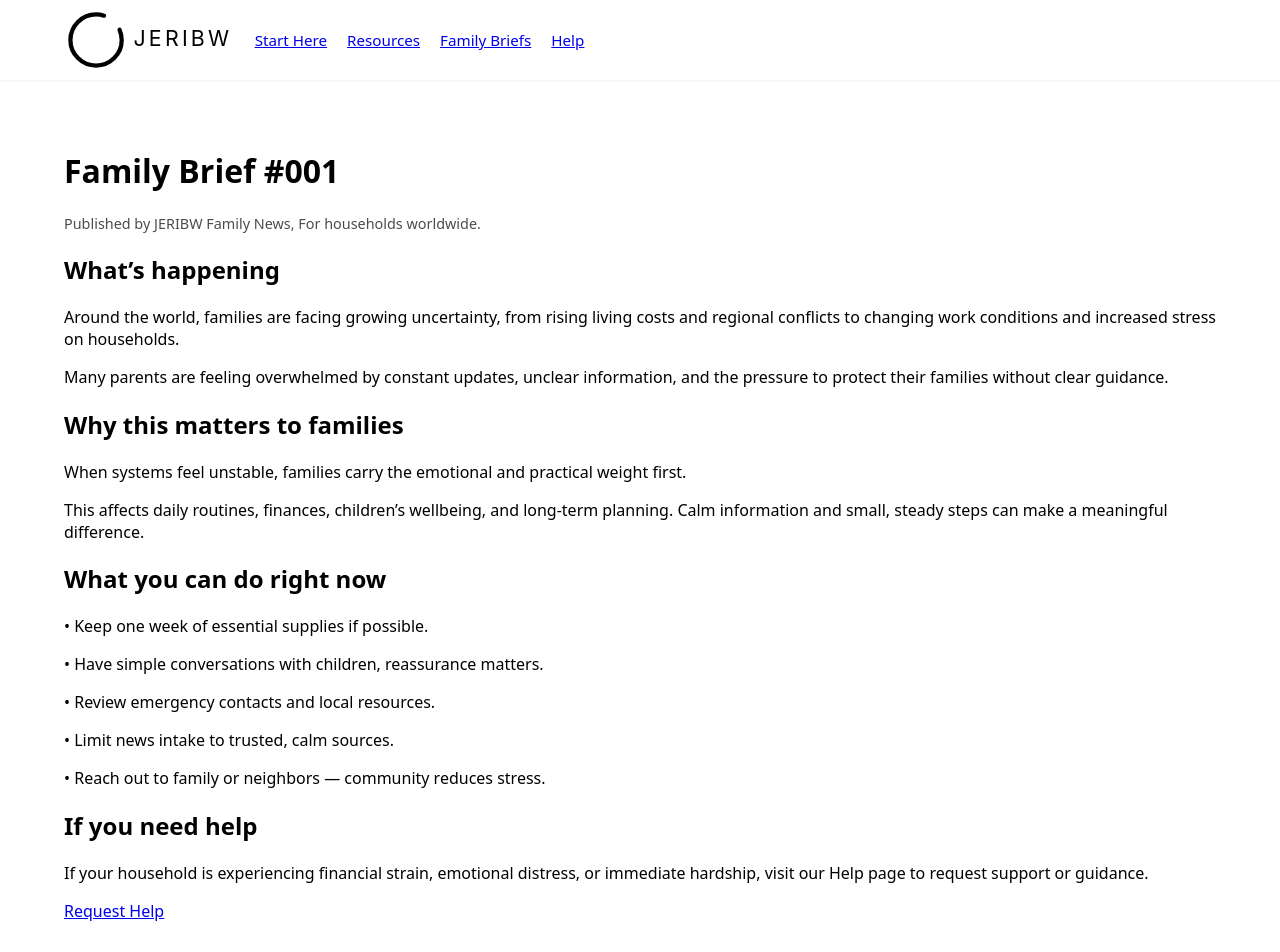
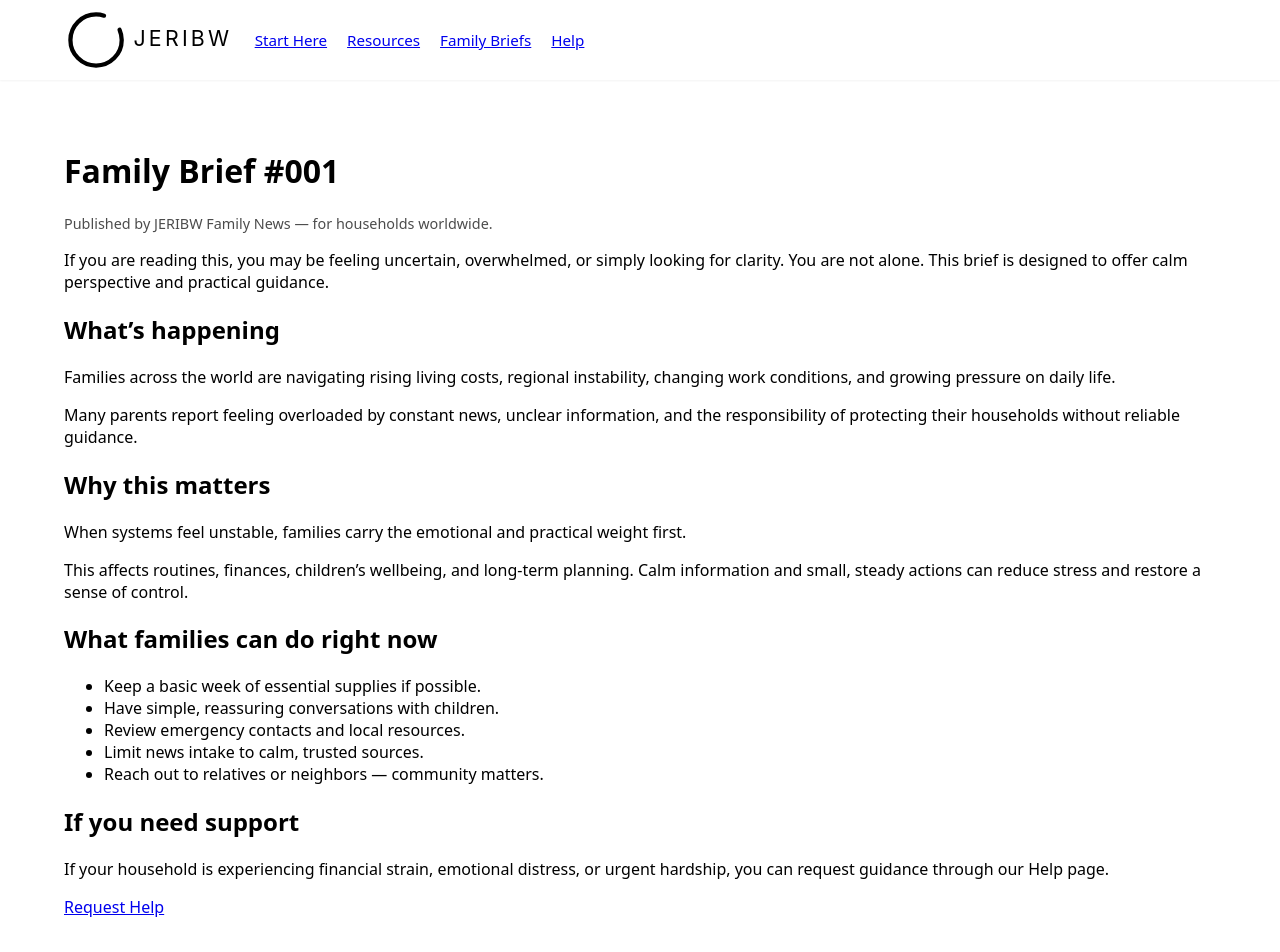
Before and after one commit to Jeribw-Foundation/jeribw, a Next.js app: page /briefs/first-family-brief in a window 1280 px wide. Shown: the top 952 px of the page. Built offline with nearby package versions, Linux system fonts and the light colour scheme.

Commit message:
Refine First Family Brief layout and content for clarity and calm guidance

```diff
--- a/app/briefs/first-family-brief/page.tsx
+++ b/app/briefs/first-family-brief/page.tsx
@@ -4,27 +4,35 @@ export default function FirstFamilyBrief() {
       <h1>Family Brief #001</h1>
 
       <p style={{ opacity: 0.7, fontSize: "0.9rem" }}>
-        Published by JERIBW Family News, For households worldwide.
+        Published by JERIBW Family News — for households worldwide.
       </p>
+
+      <section>
+        <p>
+          If you are reading this, you may be feeling uncertain, overwhelmed, or
+          simply looking for clarity. You are not alone. This brief is designed
+          to offer calm perspective and practical guidance.
+        </p>
+      </section>
 
       <section>
         <h2>What’s happening</h2>
 
         <p>
-          Around the world, families are facing growing uncertainty, from rising
-          living costs and regional conflicts to changing work conditions and
-          increased stress on households.
+          Families across the world are navigating rising living costs, regional
+          instability, changing work conditions, and growing pressure on daily
+          life.
         </p>
 
         <p>
-          Many parents are feeling overwhelmed by constant updates, unclear
-          information, and the pressure to protect their families without clear
-          guidance.
+          Many parents report feeling overloaded by constant news, unclear
+          information, and the responsibility of protecting their households
+          without reliable guidance.
         </p>
       </section>
 
       <section>
-        <h2>Why this matters to families</h2>
+        <h2>Why this matters</h2>
 
         <p>
           When systems feel unstable, families carry the emotional and practical
@@ -32,28 +40,30 @@ export default function FirstFamilyBrief() {
         </p>
 
         <p>
-          This affects daily routines, finances, children’s wellbeing, and
-          long-term planning. Calm information and small, steady steps can make a
-          meaningful difference.
+          This affects routines, finances, children’s wellbeing, and long-term
+          planning. Calm information and small, steady actions can reduce stress
+          and restore a sense of control.
         </p>
       </section>
 
       <section>
-        <h2>What you can do right now</h2>
+        <h2>What families can do right now</h2>
 
-        <p>• Keep one week of essential supplies if possible.</p>
-        <p>• Have simple conversations with children, reassurance matters.</p>
-        <p>• Review emergency contacts and local resources.</p>
-        <p>• Limit news intake to trusted, calm sources.</p>
-        <p>• Reach out to family or neighbors — community reduces stress.</p>
+        <ul>
+          <li>Keep a basic week of essential supplies if possible.</li>
+          <li>Have simple, reassuring conversations with children.</li>
+          <li>Review emergency contacts and local resources.</li>
+          <li>Limit news intake to calm, trusted sources.</li>
+          <li>Reach out to relatives or neighbors — community matters.</li>
+        </ul>
       </section>
 
       <section>
-        <h2>If you need help</h2>
+        <h2>If you need support</h2>
 
         <p>
           If your household is experiencing financial strain, emotional distress,
-          or immediate hardship, visit our Help page to request support or guidance.
+          or urgent hardship, you can request guidance through our Help page.
         </p>
 
         <p>
@@ -65,8 +75,12 @@ export default function FirstFamilyBrief() {
         <hr style={{ marginTop: "3rem" }} />
 
         <p style={{ fontSize: "0.9rem", opacity: 0.6 }}>
-          This Family Brief is part of JERIBW’s calm information initiative.
-          Updated as conditions evolve.
+          This Family Brief is part of JERIBW’s calm information initiative and
+          will be updated as conditions evolve.
+        </p>
+
+        <p style={{ marginTop: "1rem" }}>
+          <a href="/">← Return to Home</a>
         </p>
       </section>
     </main>
```
